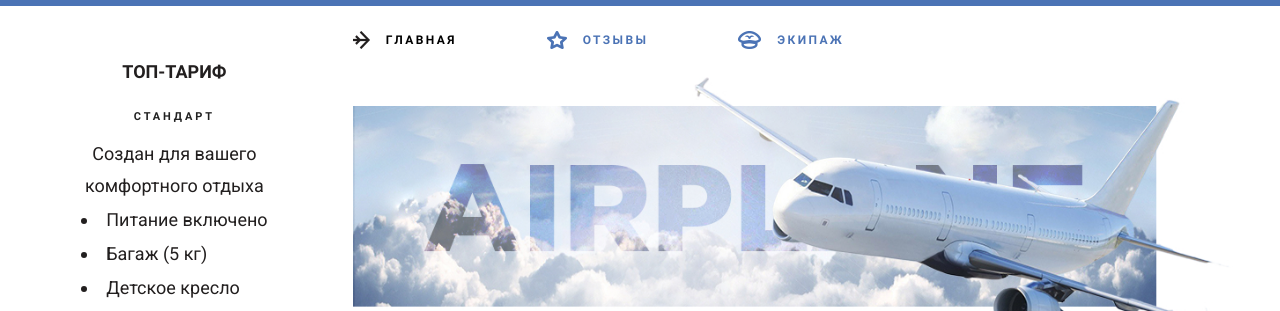
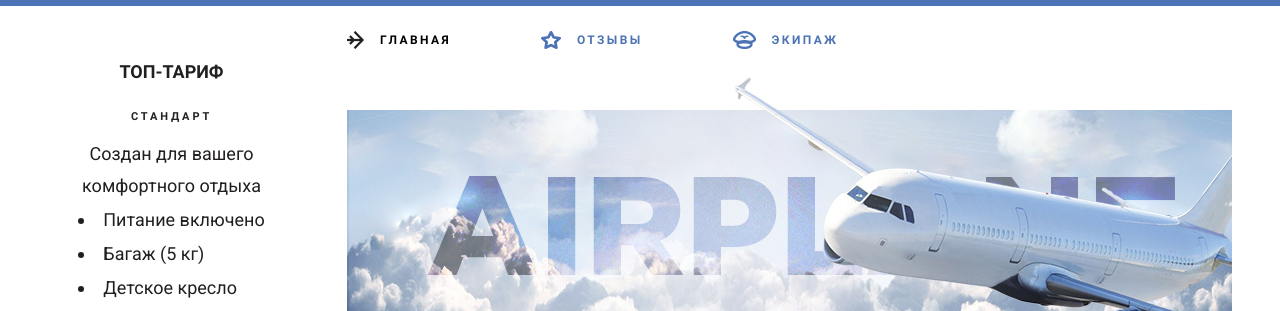
Before and after one commit to IronCodeit/Airplanet, a plain HTML site: page main.html in a window 1280 px wide. Shown: the part 69-380 px from the top of the page. Drawn offline with Linux system fonts and the light colour scheme; files whose address does not match are found by name.

Commit message:
modified main img

```diff
--- a/css/blocks/logo.css
+++ b/css/blocks/logo.css
@@ -1,7 +1,7 @@
 .air__airlines-img {
 	display: block;
-	object-fit: cover;
-	width: 100%;
+	width: 885px;
+	height: 299px;
 }
 
 .air {
--- a/css/layout/base.css
+++ b/css/layout/base.css
@@ -65,7 +65,7 @@ span {
 }
 
 .main-page-text {
-	width: 74%;
+	width: 76%;
 }
 
 .main-content {
--- a/main.html
+++ b/main.html
@@ -79,7 +79,7 @@
 						</ul>
 					</nav>
 					<div class="air">
-						<img src="img/Photo.jpg" alt="sky" class="air__airlines-img">
+						<img src="img/Photo.png" alt="sky" class="air__airlines-img">
 					</div>
 					<section class="last-news">
 						<h2 class="title tittle--bottom">Последние новости</h2>
```
Also changed, not shown: img/Photo.jpg (deleted), img/Photo.png (added).
